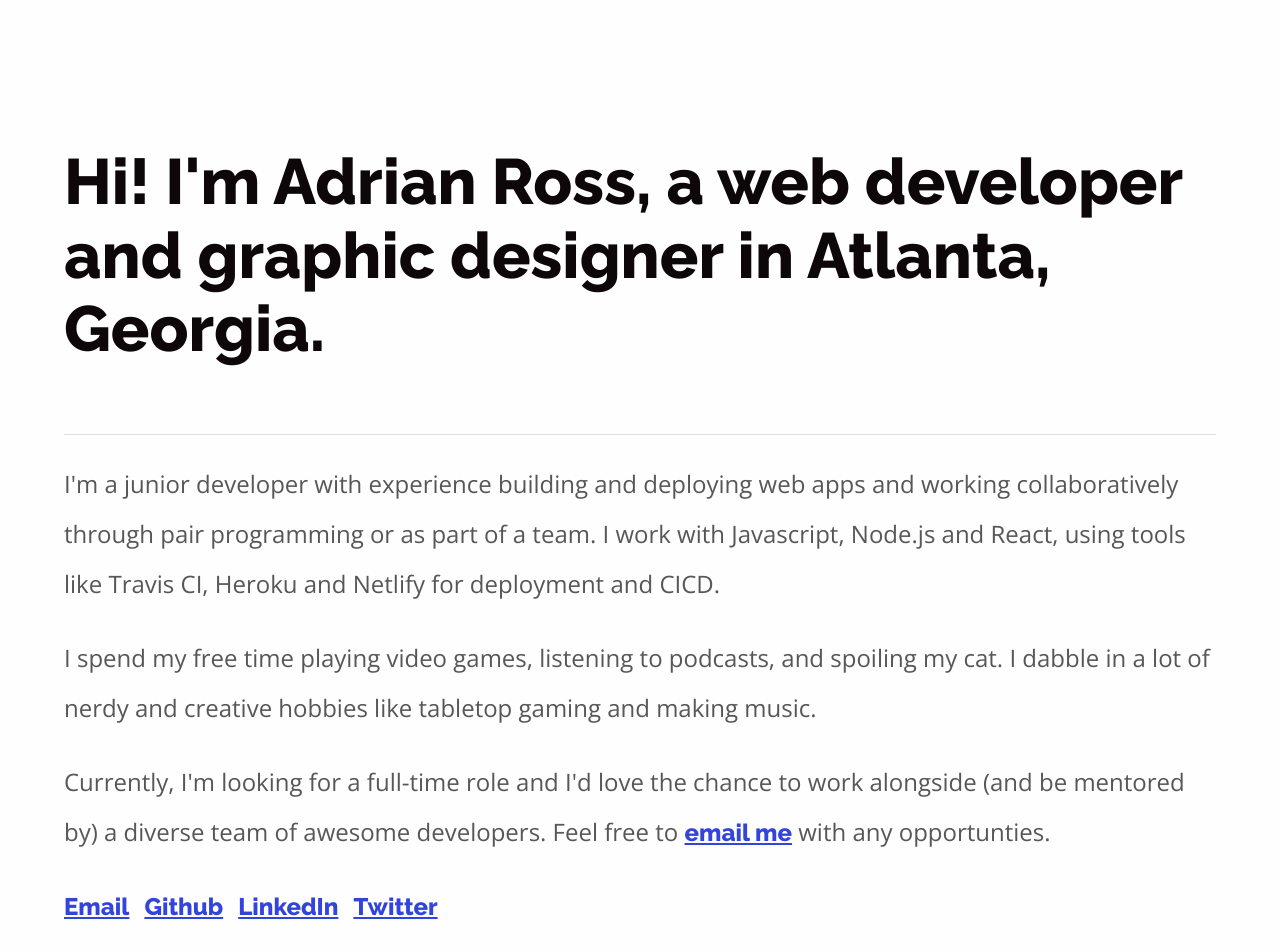
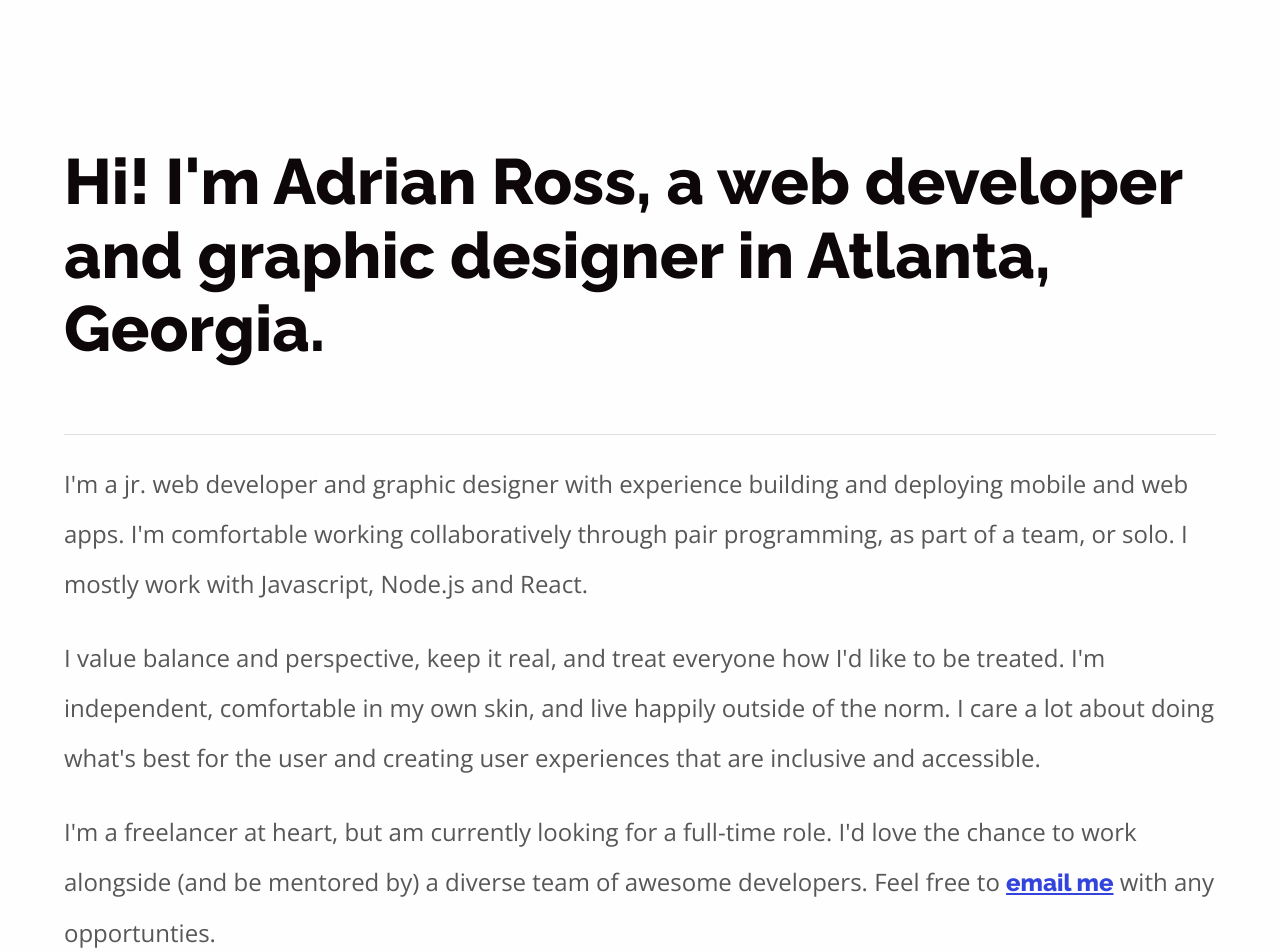
Before and after one commit to adriantoddross/portfolio, a React (Create React App) app: page / in a window 1280 px wide. Shown: the top 952 px of the page. Built offline with nearby package versions, Linux system fonts and the light colour scheme.

Commit message:
Revise about.me based on bukwild.com's about page.

```diff
--- a/src/components/AboutMe.js
+++ b/src/components/AboutMe.js
@@ -13,16 +13,16 @@ export default function AboutMe(props) {
         <section>
         <h2 className='section-header'>Experience</h2>
           <p className='experience'>
-            I'm a junior developer with experience building and deploying web apps and working collaboratively through pair programming or as part of a team. I work with Javascript, Node.js and React, using tools like Travis CI, Heroku and Netlify for deployment and CICD.
+          I'm a jr. web developer and graphic designer with experience building and deploying mobile and web apps. I'm comfortable working collaboratively through pair programming, as part of a team, or solo. I mostly work with Javascript, Node.js and React.
           </p>
         </section>
           <p>
-            I spend my free time playing video games, listening to podcasts, and spoiling my cat. I dabble in a lot of nerdy and creative hobbies like tabletop gaming and making music.
+            I value balance and perspective, keep it real, and treat everyone how I'd like to be treated. I'm independent, comfortable in my own skin, and live happily outside of the norm. I care a lot about doing what's best for the user and creating user experiences that are inclusive and accessible.
           </p>
         <section>
         <h2 className='section-header'>About Me</h2>
           <p className='contact'>
-            Currently, I'm looking for a full-time role and I'd love the chance to work alongside (and be mentored by) a diverse team of awesome developers. Feel free to <a
+            I'm a freelancer at heart, but am currently looking for a full-time role. I'd love the chance to work alongside (and be mentored by) a diverse team of awesome developers. Feel free to <a
             className='email' href="mailto:adriantoddross@gmail.com">email me</a> with any opportunties.
           </p>
         </section>
```
